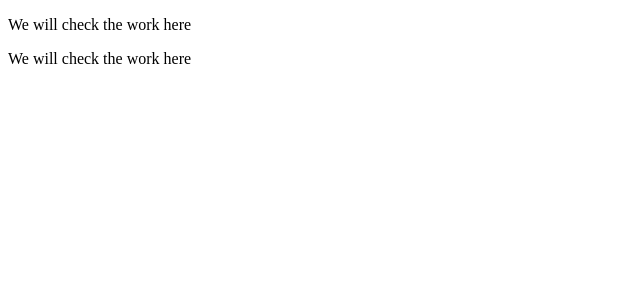
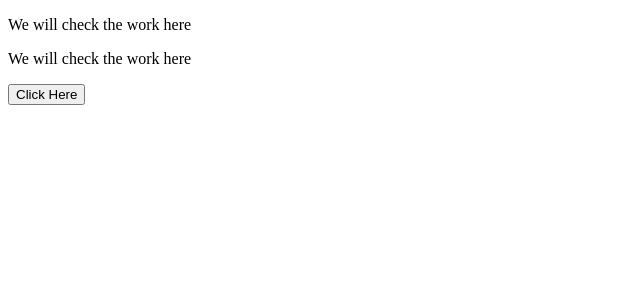
Before and after one commit to TemchenkoVolodymyr/CourseReactProject, a React (Create React App) app: page / in a window 1280 px wide. Shown: the top 300 px of the page, without its empty margins (0-640 px from the left). Built offline with nearby package versions, Linux system fonts and the light colour scheme.

Commit message:
added test button

```diff
--- a/src/App.js
+++ b/src/App.js
@@ -5,7 +5,7 @@ function App() {
     <div>
       <p>We will check the work here </p>
       <p>We will check the work here </p>
-
+      <button>Click Here</button>
     </div>
   );
 }
```
